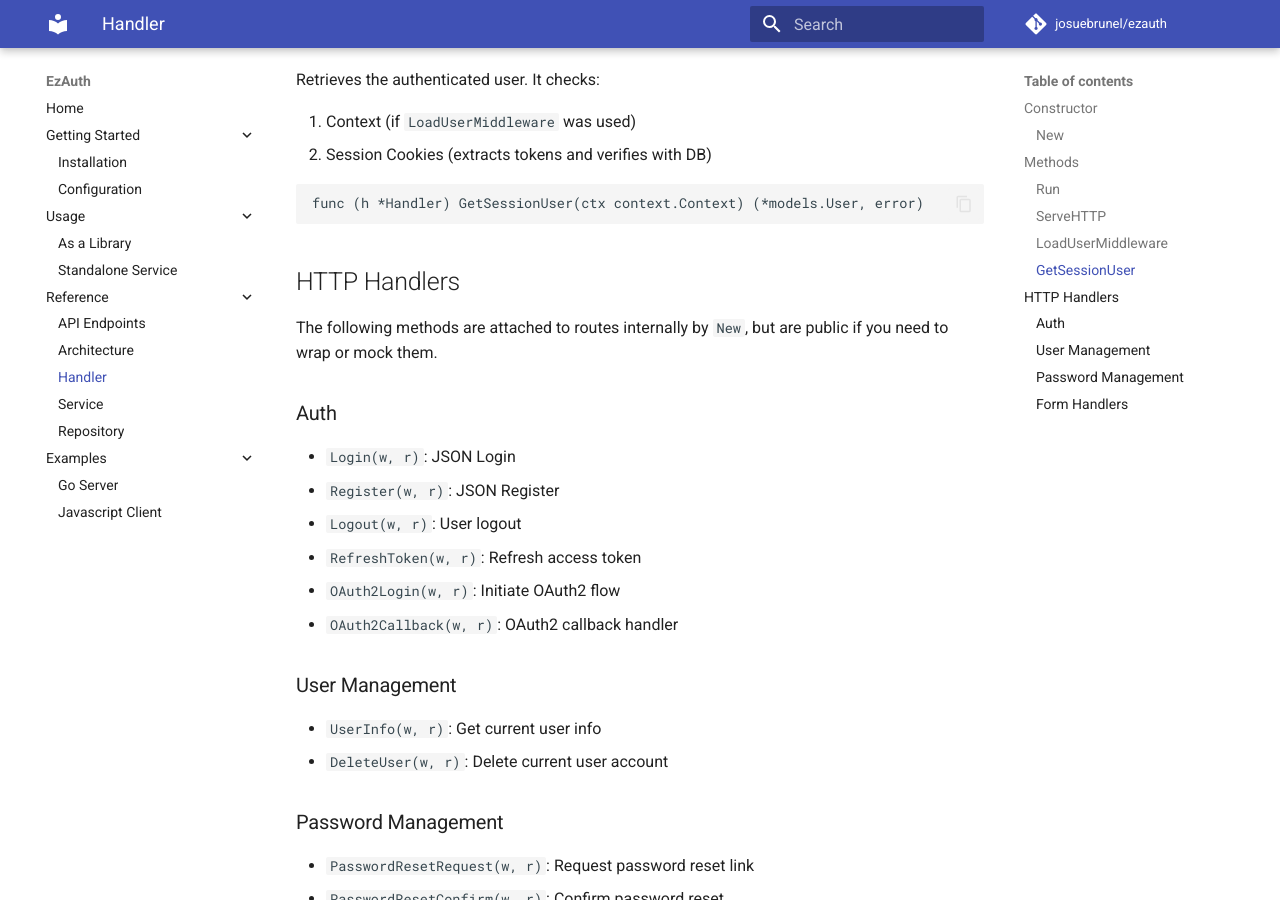
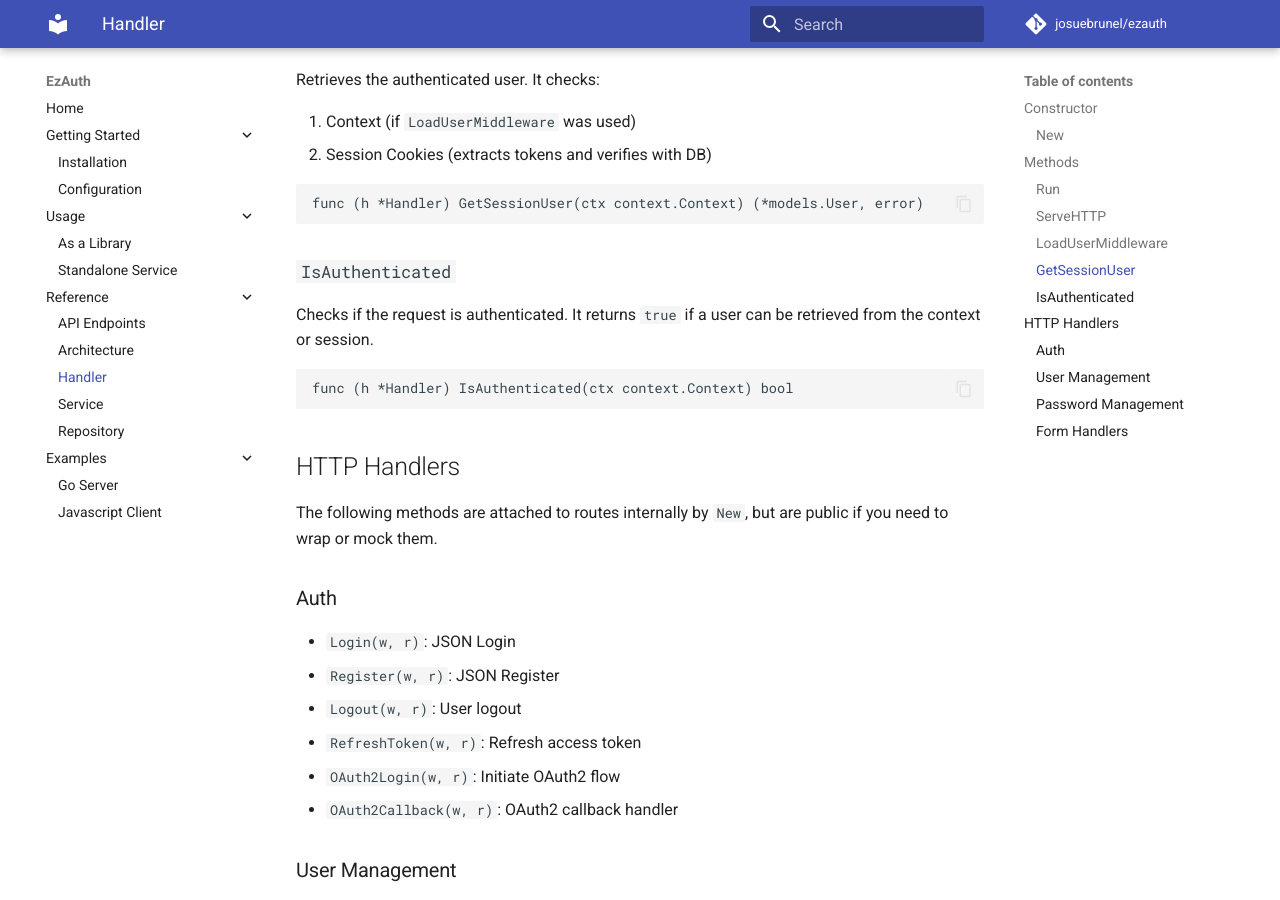
Before and after one commit to josuebrunel/ezauth, an MkDocs documentation site: the page built from doc_src/references/handler.md, in a window 1280 px wide and 900 px high, scrolled down 1297 px. Built offline with MkDocs 1.6.1 and Material for MkDocs 9.7.7, drawn with Linux system fonts in a browser that asks for light colours; comment, search, counter and statistics services are not loaded.

Commit message:
add auth.IsAuthenticated helper (fix #49)

````diff
--- a/doc_src/references/handler.md
+++ b/doc_src/references/handler.md
@@ -60,6 +60,14 @@ Retrieves the authenticated user. It checks:
 func (h *Handler) GetSessionUser(ctx context.Context) (*models.User, error)
 ```
 
+### `IsAuthenticated`
+
+Checks if the request is authenticated. It returns `true` if a user can be retrieved from the context or session.
+
+```go
+func (h *Handler) IsAuthenticated(ctx context.Context) bool
+```
+
 ## HTTP Handlers
 
 The following methods are attached to routes internally by `New`, but are public if you need to wrap or mock them.
````
Also changed, not shown: README.md (+4 -3 lines), 3 other files.
